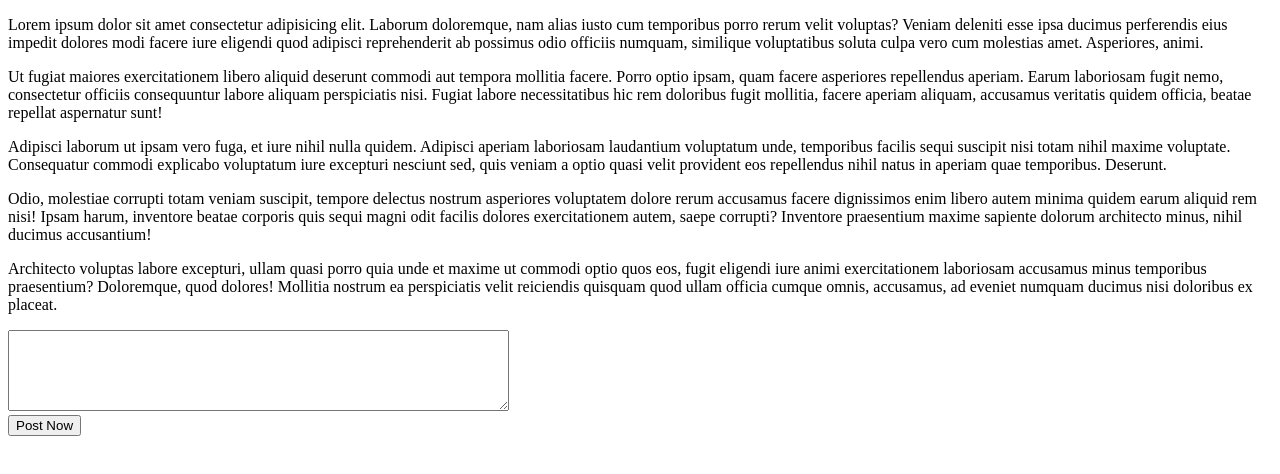
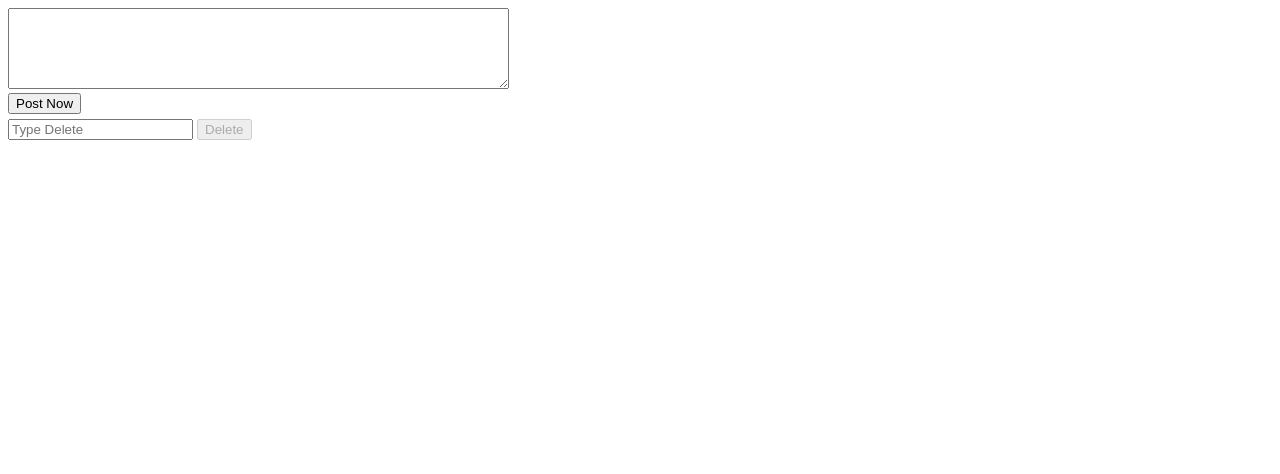
Before and after one commit to nusratBD/Raw-JS, a plain HTML site: page index.html in a window 1280 px wide. Drawn offline with Linux system fonts and the light colour scheme.

Commit message:
onfocus, set & remove attribute in JS

```diff
--- a/addEventListener.js
+++ b/addEventListener.js
@@ -1,9 +1,19 @@
+const postArea=document.getElementById("post");
+const postInput=document.getElementById("post-input");
+const deleteInput=document.getElementById("delete");
+const deleteBtn=document.getElementById("delete-btn");
 document.getElementById("eventBtn").addEventListener("click",()=>{
-    const postArea=document.getElementById("post");
-    const postInput=document.getElementById("post-input");
     let postValue=postInput.value;
     postArea.innerHTML+=`
     <p>${postValue}</p>
     `;
     postInput.value="";
 })
+const deleteHandle=()=>{
+    const deleteText=deleteInput.value.trim();
+    if(deleteText=="Delete"){
+        deleteBtn.removeAttribute("disabled", false);
+    }else{
+        deleteBtn.setAttribute("disabled", true);
+    }
+}
--- a/index.html
+++ b/index.html
@@ -4,19 +4,24 @@
     <meta charset="UTF-8">
     <meta name="viewport" content="width=device-width, initial-scale=1.0">
     <title>Document</title>
+    <style>
+        #post-input{
+            outline: none;
+        }
+        #post-input:focus{
+            border: 2px solid red;
+        }
+    </style>
 </head>
 <body>
     <div id="post">
-        <p>Lorem ipsum dolor sit amet consectetur adipisicing elit. Laborum doloremque, nam alias iusto cum temporibus porro rerum velit voluptas? Veniam deleniti esse ipsa ducimus perferendis eius impedit dolores modi facere iure eligendi quod adipisci reprehenderit ab possimus odio officiis numquam, similique voluptatibus soluta culpa vero cum molestias amet. Asperiores, animi.</p>
-        <p>Ut fugiat maiores exercitationem libero aliquid deserunt commodi aut tempora mollitia facere. Porro optio ipsam, quam facere asperiores repellendus aperiam. Earum laboriosam fugit nemo, consectetur officiis consequuntur labore aliquam perspiciatis nisi. Fugiat labore necessitatibus hic rem doloribus fugit mollitia, facere aperiam aliquam, accusamus veritatis quidem officia, beatae repellat aspernatur sunt!</p>
-        <p>Adipisci laborum ut ipsam vero fuga, et iure nihil nulla quidem. Adipisci aperiam laboriosam laudantium voluptatum unde, temporibus facilis sequi suscipit nisi totam nihil maxime voluptate. Consequatur commodi explicabo voluptatum iure excepturi nesciunt sed, quis veniam a optio quasi velit provident eos repellendus nihil natus in aperiam quae temporibus. Deserunt.</p>
-        <p>Odio, molestiae corrupti totam veniam suscipit, tempore delectus nostrum asperiores voluptatem dolore rerum accusamus facere dignissimos enim libero autem minima quidem earum aliquid rem nisi! Ipsam harum, inventore beatae corporis quis sequi magni odit facilis dolores exercitationem autem, saepe corrupti? Inventore praesentium maxime sapiente dolorum architecto minus, nihil ducimus accusantium!</p>
-        <p>Architecto voluptas labore excepturi, ullam quasi porro quia unde et maxime ut commodi optio quos eos, fugit eligendi iure animi exercitationem laboriosam accusamus minus temporibus praesentium? Doloremque, quod dolores! Mollitia nostrum ea perspiciatis velit reiciendis quisquam quod ullam officia cumque omnis, accusamus, ad eveniet numquam ducimus nisi doloribus ex placeat.</p>
     </div>
     <div>
         <textarea name="" id="post-input" cols="60" rows="5"></textarea>
     </div>
-    <button id="eventBtn">Post Now</button>
+    <button id="eventBtn">Post Now</button><br>
+    <input placeholder="Type Delete" style="margin-top: 5px;" oninput="deleteHandle()" id="delete">
+    <button disabled id="delete-btn">Delete</button>
     <script src="addEventListener.js"></script>
 </body>
 </html>
```
